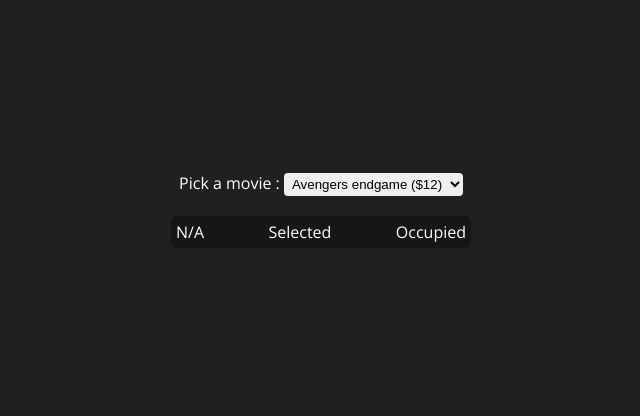
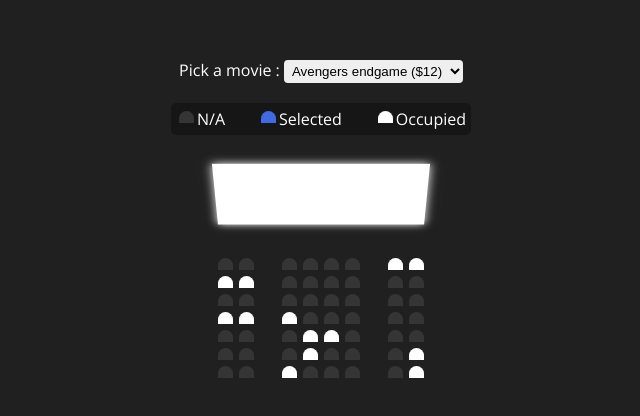
Before and after one commit to Hamedhosseini1999/Movie-Seat-Booking, a plain HTML site: page index.html in a window 1280 px wide. Shown: the part 180-596 px from the top of the page, without its empty margins (319-959 px from the left). Drawn offline with nearby package versions, Linux system fonts and the light colour scheme.

Commit message:
Create Screen

```diff
--- a/style.css
+++ b/style.css
@@ -15,7 +15,9 @@ body {
   height: 100vh;
   font-family: "Open Sans", sans-serif;
 }
-
+.container {
+  perspective: 1000px;
+}
 #select {
   /* -webkit-appearance: none; */
   border: none;
@@ -38,7 +40,15 @@ body {
   display: flex;
 }
 
-.scr .seat {
+.screen {
+  width: 100%;
+  height: 80px;
+  background: #fff;
+  box-shadow: 0 0 10px #fff;
+  margin: 0px 0 20px;
+  transform: rotateX(-45deg);
+}
+.seat {
   width: 15px;
   height: 12px;
   border-top-left-radius: 10px;
```
